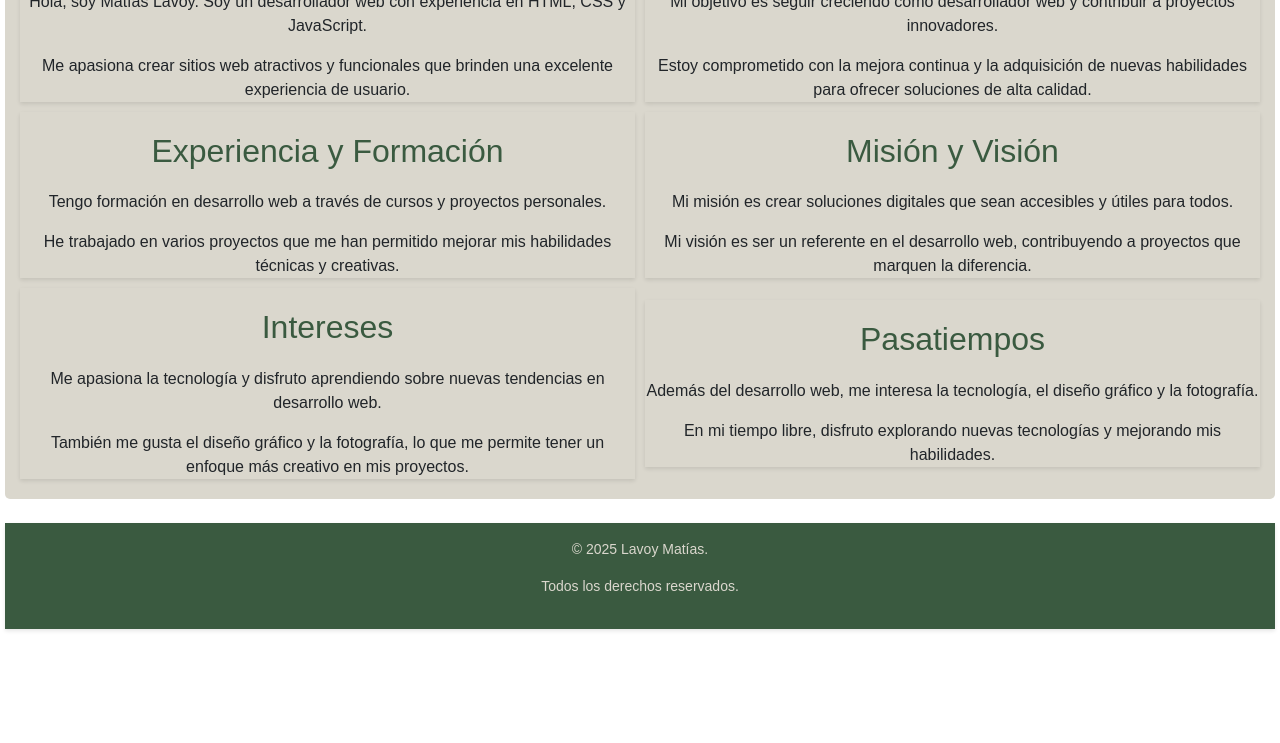
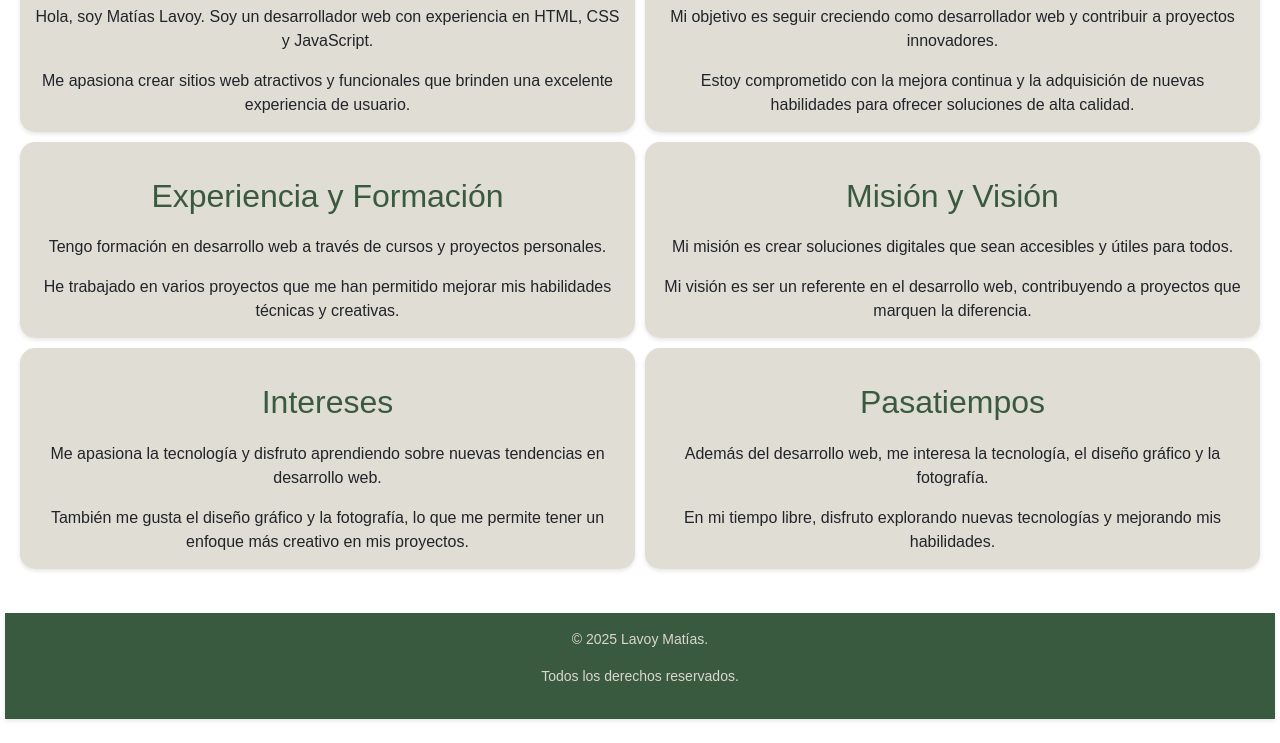
Before and after one commit to mlav-prog/primera-pagina-web, a plain HTML site: page pages/sobre_mi.html in a window 1280 px wide. Shown: the part 649-1392 px from the top of the page. Before the commit the page ends 1302 px from the top, so only its background shows below. Drawn offline with nearby package versions, Linux system fonts and the light colour scheme.

Commit message:
ninth commit

```diff
--- a/sass/style.scss
+++ b/sass/style.scss
@@ -376,7 +376,6 @@ body {
 /* Pagina sobre mi */
 .main-content-sobre-mi {
     margin: 0 auto;
-    background: $primary-color;
     padding: 20px;
     border-radius: $border-radius;
     align-items: center;
@@ -390,40 +389,82 @@ body {
         "experiencia mision-vision"
         "intereses pasatiempos";
     .historia {
+        background-color: rgba($primary-color, 0.85);
         box-shadow: $box-shadow;
+        border-radius: 15px;
         grid-area: historia;
         align-items: center;
         text-align: center;
+        .card-body-historia {
+            padding: 15px;
+            border-radius: $border-radius;
+            text-align: center;
+        }
     }
     .objetivo {
+        background-color: rgba($primary-color, 0.85);
         box-shadow: $box-shadow;
+        border-radius: 15px;
         grid-area: objetivos;
         align-items: center;
         text-align: center;
+        .card-body-objetivo {
+            padding: 15px;
+            border-radius: $border-radius;
+            text-align: center;
+        }
     }
     .experiencia {
+        background-color: rgba($primary-color, 0.85);
         box-shadow: $box-shadow;
+        border-radius: 15px;
         grid-area: experiencia;
         align-items: center;
         text-align: center;
+        .card-body-experiencia {
+            padding: 15px;
+            border-radius: $border-radius;
+            text-align: center;
+        }
     }
     .intereses {
+        background-color: rgba($primary-color, 0.85);
         box-shadow: $box-shadow;
+        border-radius: 15px;
         grid-area: intereses;
         align-items: center;
         text-align: center;
+        .card-body-intereses {
+            padding: 15px;
+            border-radius: $border-radius;
+            text-align: center;
+        }
     }
     .pasatiempos {
+        background-color: rgba($primary-color, 0.85);
         box-shadow: $box-shadow;
+        border-radius: 15px;
         grid-area: pasatiempos;
         align-items: center;
         text-align: center;
+        .card-body-pasatiempos {
+            padding: 15px;
+            border-radius: $border-radius;
+            text-align: center;
+        }
     }
     .mision-vision {
+        background-color: rgba($primary-color, 0.85);
         box-shadow: $box-shadow;
+        border-radius: 15px;
         grid-area: mision-vision;
         align-items: center;
         text-align: center;
+        .card-body-mision-vision {
+            padding: 15px;
+            border-radius: $border-radius;
+            text-align: center;
+        }
     }
 }
 /* Pagina de Habilidades */
```
Also changed, not shown: css/style.css, 1 other file.
